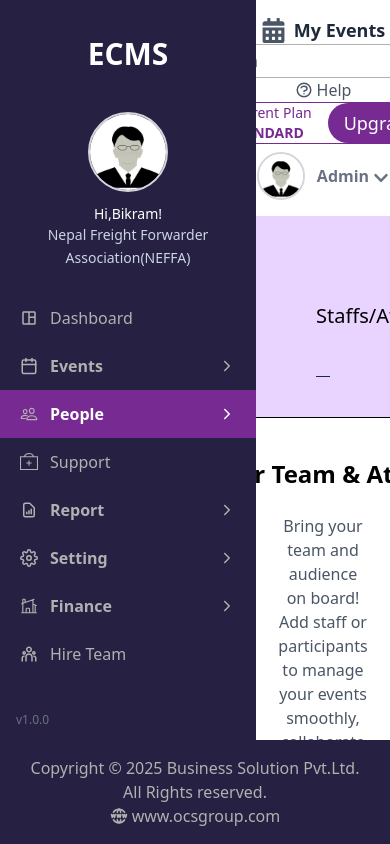
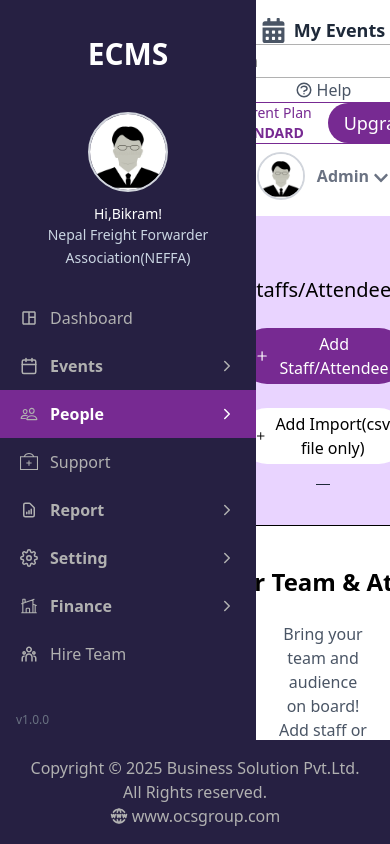
Before and after one commit to koiraladarwin/ecmsadminpage, a React (Vite) app: page /people in a window 390 px wide. Built offline with nearby package versions, Linux system fonts and the light colour scheme.

Commit message:
add responsiveness to the header

```diff
--- a/src/features/dashboard/people/components/Header.jsx
+++ b/src/features/dashboard/people/components/Header.jsx
@@ -4,9 +4,9 @@
 function Header({ title, download = false }) {
   return (
     <div className=' px-15 pt-15 pb-5  '>
-      <div className='w-full flex justify-between items-center border-b border-gray-800 pb-5 '>
+      <div className='w-full flex flex-col gap-6 md:flex-row justify-between items-center border-b border-gray-800 pb-5 '>
         <div className='text-xl'>{title}</div>
-        <div className='flex gap-6'>
+        <div className='flex flex-col md:flex-row gap-6'>
           {download ? <p className='underline text-gray-600'>Download format</p> : <Button type='primary' text='Add Staff/Attendee' />}
           <Button type='secondary' text='Add Import(csv file only)' />
         </div>
```
